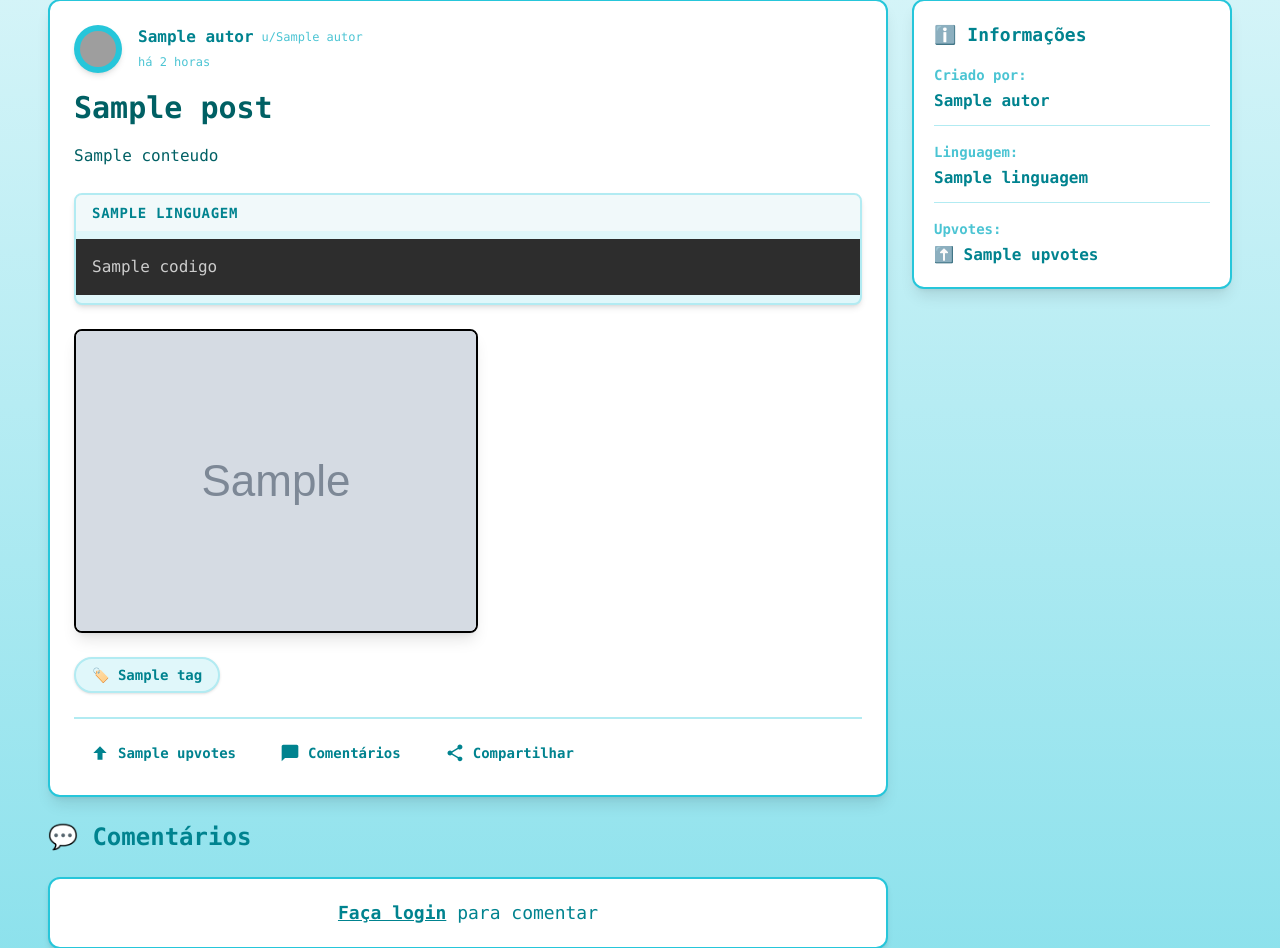
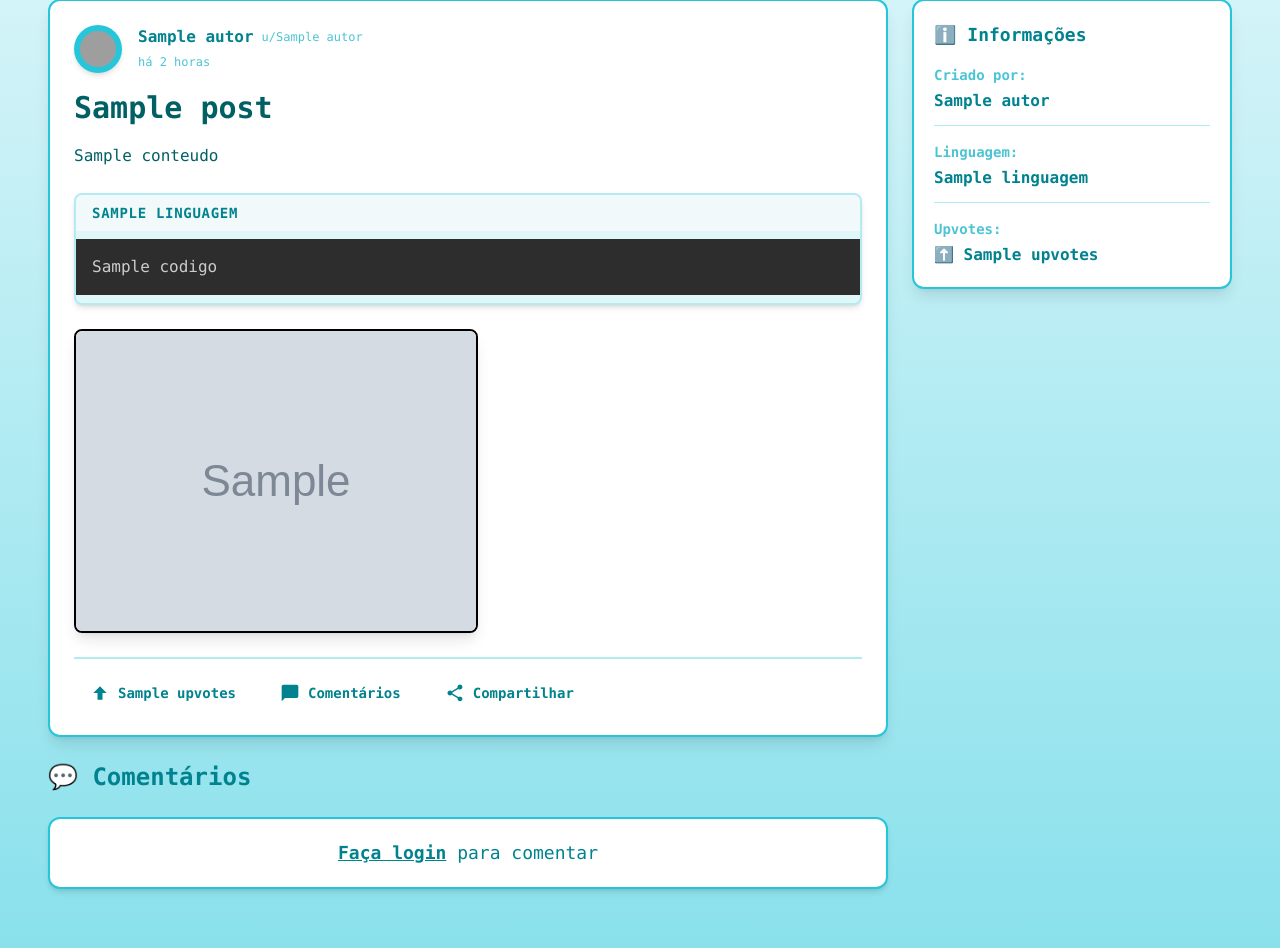
Before and after one commit to Gab-off/BugTalk, a PHP site: template src/Views/posts/ver.php in a window 1280 px wide. Shown: the part 164-1112 px from the top of the page. Run offline with PHP 8.4, Linux system fonts and the light colour scheme; the template is opened without the code that fills it: most values are stand-ins (such as "Sample title", 1, 10 or a date in 2020); grey boxes marked "Sample" are stand-in pictures; style sheets or scripts are compiled from the project's sources; some libraries are stand-ins or nearby versions; grey boxes are pictures that could not be loaded.

Commit message:
remove tags

```diff
--- a/src/Views/posts/ver.php
+++ b/src/Views/posts/ver.php
@@ -184,15 +184,8 @@ require_once __DIR__ . '/../layouts/head-visualizar.php';
             <?php endif; ?>
 
             <!-- TAGS -->
-            <?php if (!empty($post['tags']) && count($post['tags']) > 0): ?>
-                <div class="flex flex-wrap gap-2 mb-6">
-                    <?php foreach ($post['tags'] as $tag): ?>
-                        <span class="tag-pill px-4 py-1.5 border-2 rounded-full text-sm font-semibold cursor-pointer shadow-sm">
-                            🏷️ <?= htmlspecialchars($tag) ?>
-                        </span>
-                    <?php endforeach; ?>
-                </div>
-            <?php endif; ?>
+
+
 
             <!-- FOOTER COM AÇÕES -->
             <div class="flex gap-3 pt-4 border-t-2 comment-border">
```
